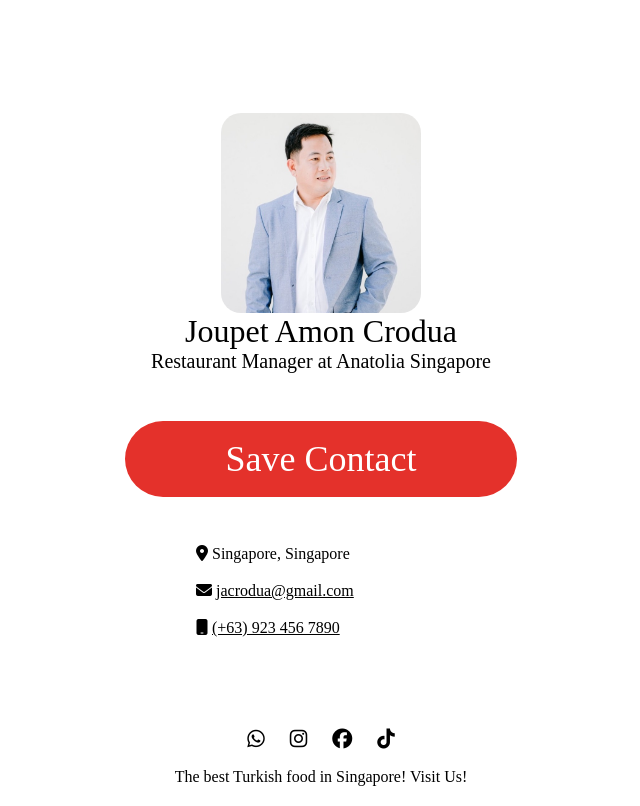
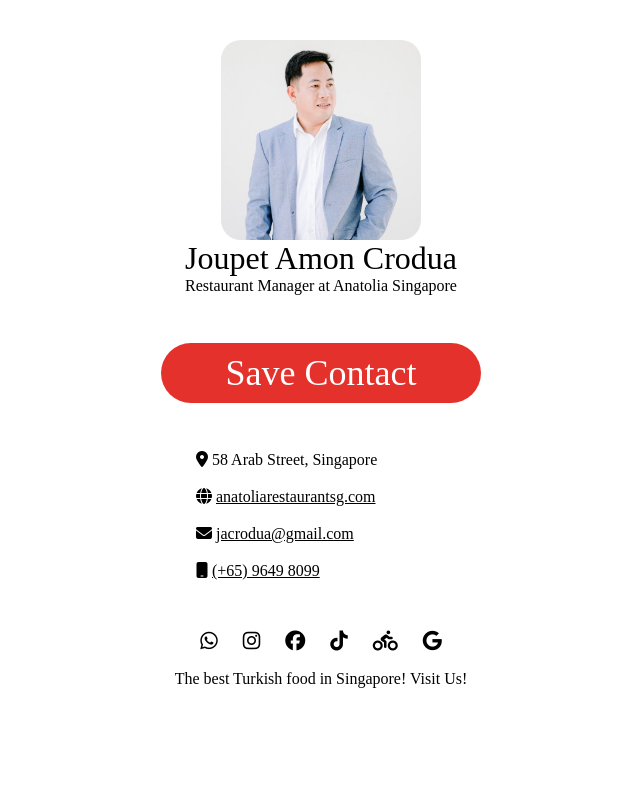
Before and after one commit to junrhy/junrhycrodua-client-apps, a plain HTML site: page vcard/joupetcrodua/index.html in a window 1280 px wide. Shown: the whole page, without its empty margins (319-959 px from the left). Drawn offline with nearby package versions, Linux system fonts and the light colour scheme.

Commit message:
update joupet details

```diff
--- a/vcard/joupetcrodua/css/main.css
+++ b/vcard/joupetcrodua/css/main.css
@@ -9,7 +9,7 @@ body {
 }
 
 .profile-pic {
-	margin-top: 113px;
+	margin-top: 40px;
 	width: 200px;
 	height: 200px;
 	border-radius: 20px;
@@ -20,12 +20,12 @@ body {
 }
 
 .position {
-	font-size: 20px;
+	font-size: 16px;
 }
 
 .btn-save-contact {
-	width: 392px;
-	height: 76px;
+	width: 320px;
+	height: 60px;
 	border-radius: 50px;
 	background: #e4312b;
 	color: #FFF;
--- a/vcard/joupetcrodua/index.html
+++ b/vcard/joupetcrodua/index.html
@@ -3,6 +3,11 @@
 <head>
 	<meta charset="utf-8">
 	<meta name="viewport" content="width=device-width, initial-scale=1">
+	<meta property="og:type" content="website" />
+    <meta property="og:url" content="https://anatoliarestaurantsg.com/" />
+    <meta property="og:title" content="Anatolia Restaurant SG" />
+    <meta property="og:description" content="Join us in embracing the richness of Turkish, Lebanese, and Arab cuisines" />
+    <meta property="og:image" content="https://anatoliarestaurantsg.com/cdn/shop/files/Anatolia_Logo_e113ece2-c041-4c77-834c-5b50e59a7eee.png" />
 	<title>Joupet Amon Crodua</title>
 	<script src="https://kit.fontawesome.com/f146b7c8d2.js" crossorigin="anonymous"></script>
 	<script src="https://cdn.jsdelivr.net/npm/bootstrap@5.3.3/dist/js/bootstrap.bundle.min.js" integrity="sha384-YvpcrYf0tY3lHB60NNkmXc5s9fDVZLESaAA55NDzOxhy9GkcIdslK1eN7N6jIeHz" crossorigin="anonymous"></script>
@@ -11,7 +16,7 @@
 	<link rel="stylesheet" type="text/css" href="css/main.css">
 </head>
 <body>
-	<div class="row">
+	<div class="">
 		<div class="col-md-12">
 			<img src="img/profile-pic.jpeg" class="mx-auto d-block profile-pic">
 		</div>
@@ -27,15 +32,18 @@
 			</form>
 		</div>
 		<div class="col-md-12 contact">
-			<div class="contact-info mx-auto d-block"><i class="fa-solid fa-location-dot"></i> Singapore, Singapore</div>
+			<div class="contact-info mx-auto d-block"><i class="fa-solid fa-location-dot"></i> 58 Arab Street, Singapore</div>
+			<div class="contact-info mx-auto d-block"><i class="fa-solid fa-globe"></i> <a href="anatoliarestaurantsg.com">anatoliarestaurantsg.com</a></div>
 			<div class="contact-info mx-auto d-block"><i class="fa-solid fa-envelope"></i> <a href="mailto:jacrodua@gmail.com">jacrodua@gmail.com</a></div>
-			<div class="contact-info mx-auto d-block"><i class="fa-solid fa-mobile"></i> <a href="tel:639234567890">(+63) 923 456 7890</a></div>
+			<div class="contact-info mx-auto d-block"><i class="fa-solid fa-mobile"></i> <a href="tel:+6596498099">(+65) 9649 8099</a></div>
 		</div>
 		<div class="col-md-12 text-center social">
-			<span><a href=" https://wa.me/+639234567890"><i class="fa-brands fa-whatsapp social-icons"></i></a></span>
-			<span><a href="https://www.instagram.com/anatolia"><i class="fa-brands fa-instagram social-icons"></i></a></span>
-			<span><a href="https://www.facebook.com/anatolia"><i class="fa-brands fa-facebook social-icons"></i></a></span>
-			<span><a href="https://www.tiktok.com/anatolia"><i class="fa-brands fa-tiktok social-icons"></i></a></span>
+			<span><a href=" https://wa.me/+6596498099"><i class="fa-brands fa-whatsapp social-icons"></i></a></span>
+			<span><a href="https://www.instagram.com/anatoliarestaurantsg"><i class="fa-brands fa-instagram social-icons"></i></a></span>
+			<span><a href="https://www.facebook.com/anatoliarestaurantsg"><i class="fa-brands fa-facebook social-icons"></i></a></span>
+			<span><a href="https://www.tiktok.com/anatoliarestaurantsg"><i class="fa-brands fa-tiktok social-icons"></i></a></span>
+			<span><a href="https://anatoliarestaurantsg.com/pages/menu"><i class="fa-solid fa-person-biking social-icons"></i></a></span>
+			<span><a href="https://g.page/r/anatoliarestaurantsg/review"><i class="fa-brands fa-google social-icons"></i></a></span>
 		</div>
 		<div class="col-md-12 text-center slogan">
 			<span>The best Turkish food in Singapore! Visit Us!</span>
```
